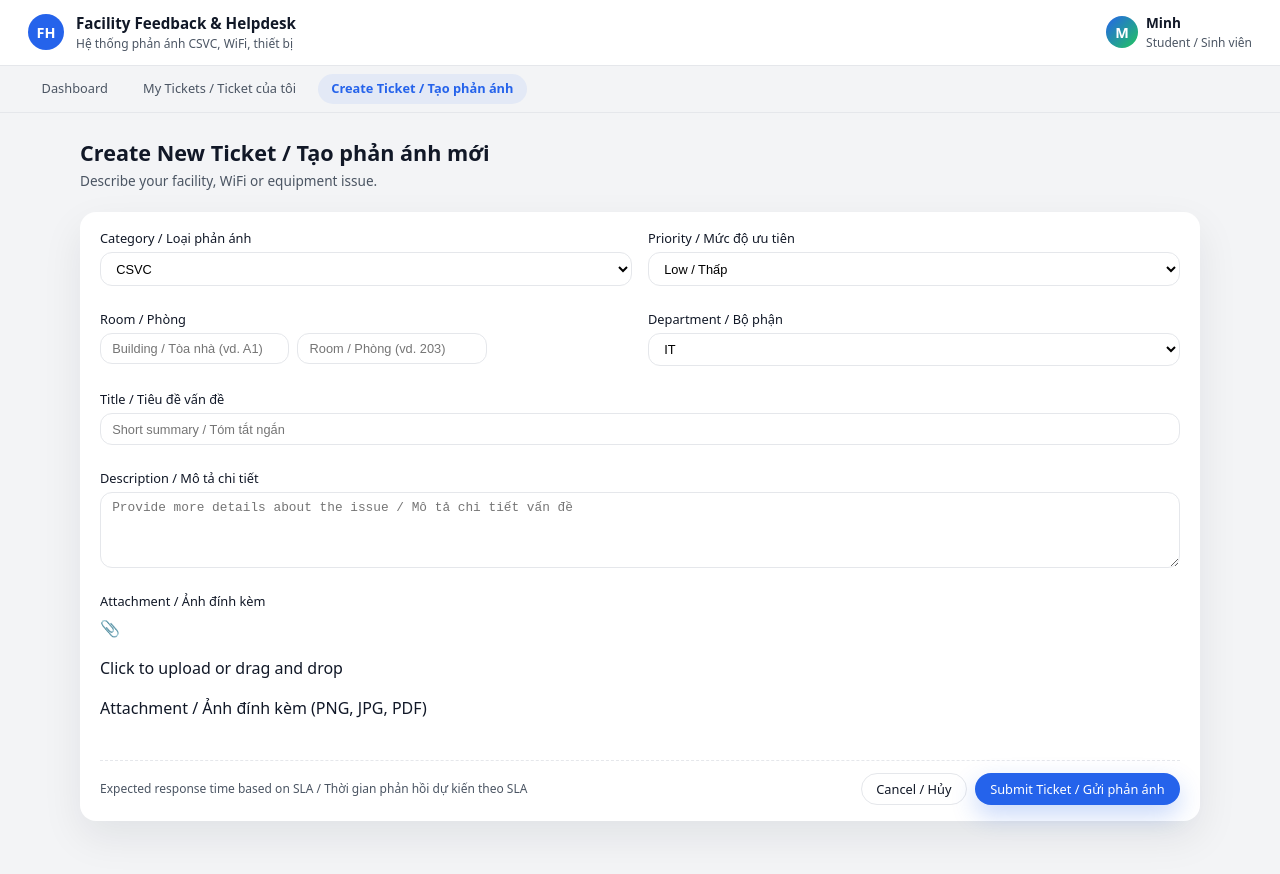
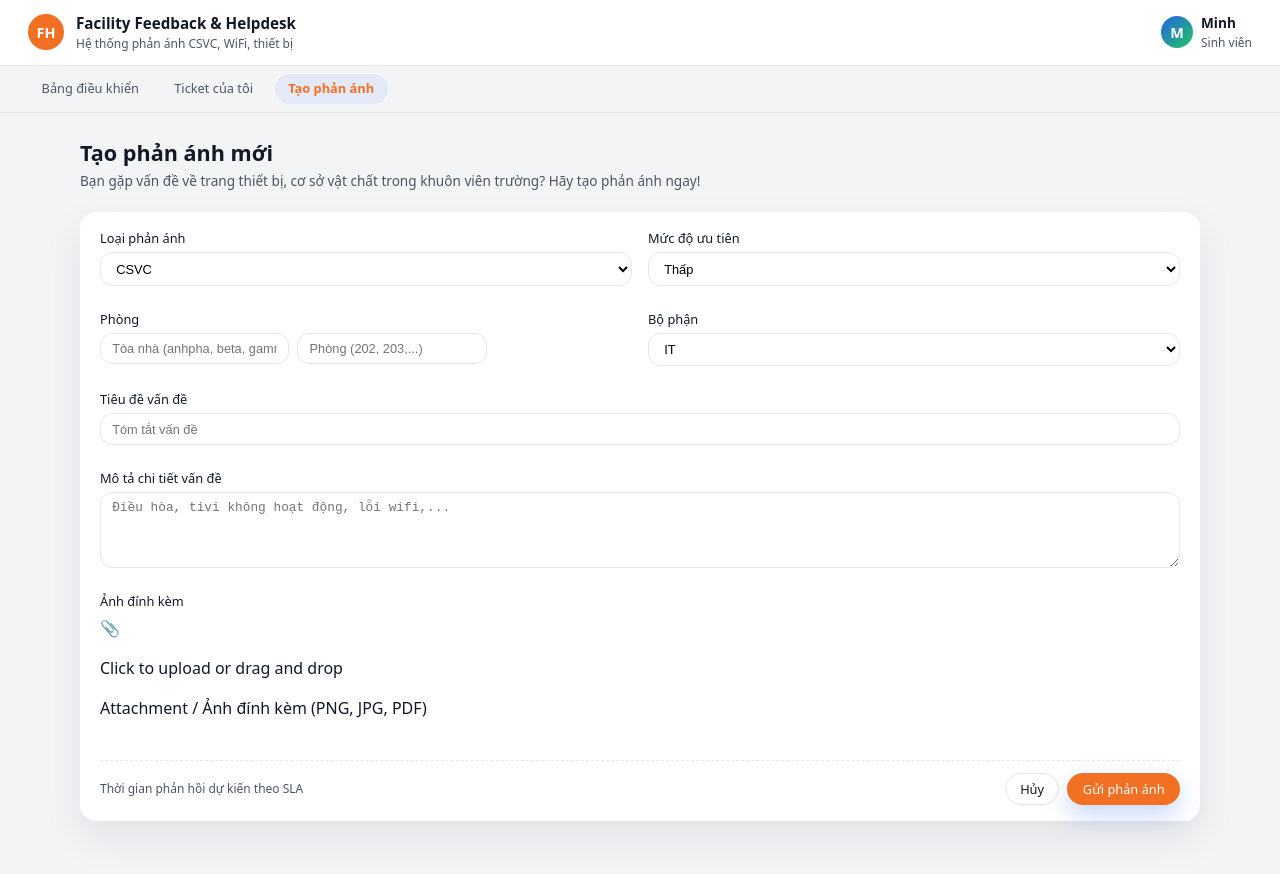
Before and after one commit to minhnnse185018/HelpDesk, a React (Vite) app: page /student/create-ticket in a window 1280 px wide. Shown: the top 874 px of the page. Built offline with nearby package versions, Linux system fonts and the light colour scheme.

Commit message:
chỉnh sửa giao diện tạo phản ánh

```diff
--- a/src/index.css
+++ b/src/index.css
@@ -1,5 +1,5 @@
 :root {
-  --color-primary: #2563eb;
+  --color-primary: #F27024;
   --color-accent: #22c55e;
   --color-bg: #f3f4f6;
   --color-surface: #ffffff;
--- a/src/layouts/AdminLayout.jsx
+++ b/src/layouts/AdminLayout.jsx
@@ -1,7 +1,13 @@
+import { useState } from 'react'
 import { NavLink, Outlet, useNavigate } from 'react-router-dom'
 
 function AdminLayout() {
   const navigate = useNavigate()
+  const [showDropdown, setShowDropdown] = useState(false)
+
+  const handleLogout = () => {
+    navigate('/login')
+  }
 
   return (
     <div className="app-shell app-shell-admin">
@@ -9,7 +15,7 @@ function AdminLayout() {
         <div className="sidebar-header" onClick={() => navigate('/admin/dashboard')}>
           <div className="app-logo">FH</div>
           <div className="app-title-group">
-            <span className="app-title-short">Facility Helpdesk</span>
+            <span className="app-title-short">Helpdesk</span>
           </div>
         </div>
         <nav className="sidebar-nav">
@@ -19,7 +25,7 @@ function AdminLayout() {
               `sidebar-link ${isActive ? 'sidebar-link-active' : ''}`
             }
           >
-            Dashboard
+            Bảng điều khiển
           </NavLink>
           <NavLink
             to="/admin/tickets"
@@ -27,7 +33,7 @@ function AdminLayout() {
               `sidebar-link ${isActive ? 'sidebar-link-active' : ''}`
             }
           >
-            Tickets
+            Quản lý Ticket
           </NavLink>
           <NavLink
             to="/admin/categories"
@@ -35,7 +41,7 @@ function AdminLayout() {
               `sidebar-link ${isActive ? 'sidebar-link-active' : ''}`
             }
           >
-            Categories
+            Danh mục
           </NavLink>
           <NavLink
             to="/admin/rooms-departments"
@@ -43,7 +49,7 @@ function AdminLayout() {
               `sidebar-link ${isActive ? 'sidebar-link-active' : ''}`
             }
           >
-            Rooms &amp; Departments
+            Phòng & Ban
           </NavLink>
           <NavLink
             to="/admin/reports"
@@ -51,7 +57,7 @@ function AdminLayout() {
               `sidebar-link ${isActive ? 'sidebar-link-active' : ''}`
             }
           >
-            Reports
+            Báo cáo
           </NavLink>
         </nav>
       </aside>
@@ -59,7 +65,7 @@ function AdminLayout() {
       <div className="app-main">
         <header className="top-bar top-bar-admin">
           <div className="top-bar-left">
-            <span className="page-title-prefix">Admin</span>
+            <span className="page-title-prefix">Quản trị viên</span>
           </div>
           <div className="top-bar-right">
             <button
@@ -69,12 +75,23 @@ function AdminLayout() {
             >
               🔔
             </button>
-            <div className="user-info">
+            <div
+              className="user-info"
+              onClick={() => setShowDropdown(!showDropdown)}
+              style={{ cursor: 'pointer', position: 'relative' }}
+            >
               <div className="user-avatar">A</div>
               <div className="user-meta">
                 <span className="user-name">Admin</span>
-                <span className="user-role">Facility Admin / Quản trị</span>
+                <span className="user-role">Quản trị viên</span>
               </div>
+              {showDropdown && (
+                <div className="user-dropdown">
+                  <button onClick={handleLogout} className="user-dropdown-item">
+                    Đăng xuất
+                  </button>
+                </div>
+              )}
             </div>
           </div>
         </header>
--- a/src/layouts/StudentLayout.jsx
+++ b/src/layouts/StudentLayout.jsx
@@ -1,7 +1,14 @@
+import { useState } from 'react'
 import { NavLink, Outlet, useNavigate } from 'react-router-dom'
 
 function StudentLayout() {
   const navigate = useNavigate()
+  const [showDropdown, setShowDropdown] = useState(false)
+
+  const handleLogout = () => {
+    // Implement logout logic here (e.g., clear tokens)
+    navigate('/login')
+  }
 
   return (
     <div className="app-shell">
@@ -14,12 +21,23 @@ function StudentLayout() {
           </div>
         </div>
         <div className="top-bar-right">
-          <div className="user-info">
+          <div
+            className="user-info"
+            onClick={() => setShowDropdown(!showDropdown)}
+            style={{ cursor: 'pointer', position: 'relative' }}
+          >
             <div className="user-avatar">M</div>
             <div className="user-meta">
               <span className="user-name">Minh</span>
-              <span className="user-role">Student / Sinh viên</span>
+              <span className="user-role">Sinh viên</span>
             </div>
+            {showDropdown && (
+              <div className="user-dropdown">
+                <button onClick={handleLogout} className="user-dropdown-item">
+                  Đăng xuất
+                </button>
+              </div>
+            )}
           </div>
         </div>
       </header>
@@ -31,7 +49,7 @@ function StudentLayout() {
             `top-nav-link ${isActive ? 'top-nav-link-active' : ''}`
           }
         >
-          Dashboard
+          Bảng điều khiển
         </NavLink>
         <NavLink
           to="/student/my-tickets"
@@ -39,7 +57,7 @@ function StudentLayout() {
             `top-nav-link ${isActive ? 'top-nav-link-active' : ''}`
           }
         >
-          My Tickets / Ticket của tôi
+          Ticket của tôi
         </NavLink>
         <NavLink
           to="/student/create-ticket"
@@ -47,7 +65,7 @@ function StudentLayout() {
             `top-nav-link ${isActive ? 'top-nav-link-active' : ''}`
           }
         >
-          Create Ticket / Tạo phản ánh
+          Tạo phản ánh
         </NavLink>
       </nav>
 
--- a/src/pages/admin/AdminDashboard.jsx
+++ b/src/pages/admin/AdminDashboard.jsx
@@ -1,8 +1,8 @@
 function AdminDashboard() {
   const kpis = [
-    { label: 'Total Tickets / Tổng số ticket', value: 132 },
-    { label: 'On-time SLA / Đúng SLA', value: '87%' },
-    { label: 'Overdue Tickets / Ticket trễ hạn', value: 26 },
+    { label: 'Tổng số ticket', value: 132 },
+    { label: 'Đúng SLA', value: '87%' },
+    { label: 'Ticket trễ hạn', value: 26 },
   ]
 
   const recentTickets = [
@@ -36,9 +36,9 @@ function AdminDashboard() {
     <div className="page">
       <div className="page-header">
         <div>
-          <h2 className="page-title">Admin Dashboard</h2>
+          <h2 className="page-title">Bảng điều khiển quản trị</h2>
           <p className="page-subtitle">
-            Overview of tickets, SLA performance and recent activity.
+            Tổng quan về ticket, hiệu suất SLA và hoạt động gần đây.
           </p>
         </div>
       </div>
@@ -57,7 +57,7 @@ function AdminDashboard() {
       <section className="section section-grid-two">
         <div className="card chart-card">
           <h3 className="section-title">
-            Tickets by Category / Ticket theo loại
+            Ticket theo loại
           </h3>
           <div className="chart-placeholder bar-chart">
             <div className="bar-row">
@@ -93,18 +93,18 @@ function AdminDashboard() {
 
         <div className="card chart-card">
           <h3 className="section-title">
-            SLA Status / Trạng thái SLA
+            Trạng thái SLA
           </h3>
           <div className="chart-placeholder donut-chart">
             <div className="donut" />
             <div className="donut-legend">
               <div className="legend-item">
                 <span className="legend-dot legend-dot-green" />
-                <span>On-time / Đúng SLA</span>
+                <span>Đúng SLA</span>
               </div>
               <div className="legend-item">
                 <span className="legend-dot legend-dot-red" />
-                <span>Overdue / Trễ hạn</span>
+                <span>Trễ hạn</span>
               </div>
             </div>
           </div>
@@ -115,17 +115,17 @@ function AdminDashboard() {
         <div className="card table-card">
           <div className="section-header">
             <h3 className="section-title">
-              Recent Tickets / Ticket gần đây
+              Ticket gần đây
             </h3>
           </div>
           <table className="table">
             <thead>
               <tr>
-                <th>Ticket ID</th>
-                <th>Category / Loại</th>
-                <th>Room / Phòng</th>
-                <th>Status / Trạng thái</th>
-                <th>SLA Due / Hạn SLA</th>
+                <th>Mã Ticket</th>
+                <th>Loại</th>
+                <th>Phòng</th>
+                <th>Trạng thái</th>
+                <th>Hạn SLA</th>
               </tr>
             </thead>
             <tbody>
--- a/src/pages/student/CreateTicket.jsx
+++ b/src/pages/student/CreateTicket.jsx
@@ -4,10 +4,10 @@ function CreateTicket() {
       <div className="page-header">
         <div>
           <h2 className="page-title">
-            Create New Ticket / Tạo phản ánh mới
+            Tạo phản ánh mới
           </h2>
           <p className="page-subtitle">
-            Describe your facility, WiFi or equipment issue.
+            Bạn gặp vấn đề về trang thiết bị, cơ sở vật chất trong khuôn viên trường? Hãy tạo phản ánh ngay!
           </p>
         </div>
       </div>
@@ -17,7 +17,7 @@ function CreateTicket() {
           <div className="form-grid">
             <div className="form-field">
               <label className="form-label">
-                Category / Loại phản ánh
+                Loại phản ánh
               </label>
               <select className="input">
                 <option>CSVC</option>
@@ -29,34 +29,34 @@ function CreateTicket() {
 
             <div className="form-field">
               <label className="form-label">
-                Priority / Mức độ ưu tiên
+                Mức độ ưu tiên
               </label>
               <select className="input">
-                <option>Low / Thấp</option>
-                <option>Medium / Trung bình</option>
-                <option>High / Cao</option>
-                <option>Urgent / Khẩn cấp</option>
+                <option> Thấp</option>
+                <option>Trung bình</option>
+                <option>Cao</option>
+                <option>Khẩn cấp</option>
               </select>
             </div>
 
             <div className="form-field">
-              <label className="form-label">Room / Phòng</label>
+              <label className="form-label">Phòng</label>
               <div className="input-group">
                 <input
                   type="text"
                   className="input"
-                  placeholder="Building / Tòa nhà (vd. A1)"
+                  placeholder="Tòa nhà (anhpha, beta, gamma,...)"
                 />
                 <input
                   type="text"
                   className="input"
-                  placeholder="Room / Phòng (vd. 203)"
+                  placeholder="Phòng (202, 203,...)"
                 />
               </div>
             </div>
 
             <div className="form-field">
-              <label className="form-label">Department / Bộ phận</label>
+              <label className="form-label">Bộ phận</label>
               <select className="input">
                 <option>IT</option>
                 <option>CSVC</option>
@@ -66,29 +66,29 @@ function CreateTicket() {
 
             <div className="form-field full-width">
               <label className="form-label">
-                Title / Tiêu đề vấn đề
+                Tiêu đề vấn đề
               </label>
               <input
                 type="text"
                 className="input"
-                placeholder="Short summary / Tóm tắt ngắn"
+                placeholder="Tóm tắt vấn đề"
               />
             </div>
 
             <div className="form-field full-width">
               <label className="form-label">
-                Description / Mô tả chi tiết
+                Mô tả chi tiết vấn đề
               </label>
               <textarea
                 className="input textarea"
                 rows={4}
-                placeholder="Provide more details about the issue / Mô tả chi tiết vấn đề"
+                placeholder="Điều hòa, tivi không hoạt động, lỗi wifi,..."
               />
             </div>
 
             <div className="form-field full-width">
               <label className="form-label">
-                Attachment / Ảnh đính kèm
+                Ảnh đính kèm
               </label>
               <div className="upload-area">
                 <span className="upload-icon">📎</span>
@@ -106,15 +106,15 @@ function CreateTicket() {
 
           <div className="form-footer">
             <div className="sla-hint">
-              Expected response time based on SLA / Thời gian phản hồi dự kiến
+              Thời gian phản hồi dự kiến
               theo SLA
             </div>
             <div className="form-actions">
               <button type="button" className="btn btn-secondary">
-                Cancel / Hủy
+                Hủy
               </button>
               <button type="button" className="btn btn-primary">
-                Submit Ticket / Gửi phản ánh
+                Gửi phản ánh
               </button>
             </div>
           </div>
--- a/src/pages/student/StudentDashboard.jsx
+++ b/src/pages/student/StudentDashboard.jsx
@@ -1,8 +1,8 @@
 function StudentDashboard() {
   const overviewStats = [
-    { label: 'Open Tickets / Ticket đang mở', value: 3 },
-    { label: 'In Progress / Đang xử lý', value: 5 },
-    { label: 'Resolved / Đã xử lý', value: 18 },
+    { label: 'Ticket đang mở', value: 3 },
+    { label: 'Đang xử lý', value: 5 },
+    { label: 'Đã xử lý', value: 18 },
   ]
 
   const recentTickets = [
@@ -40,19 +40,19 @@ function StudentDashboard() {
     },
   ]
 
-  const filters = ['All', 'New', 'In Progress', 'Resolved', 'Overdue']
+  const filters = ['Tất cả', 'Mới', 'Đang xử lý', 'Đã xử lý', 'Quá hạn']
 
   return (
     <div className="page">
       <div className="page-header">
         <div>
-          <h2 className="page-title">Student Dashboard</h2>
+          <h2 className="page-title">Bảng điều khiển sinh viên</h2>
           <p className="page-subtitle">
-            Hi Minh 👋 – Student / Sinh viên
+            Xin chào Minh 👋 – Sinh viên
           </p>
         </div>
         <button type="button" className="btn btn-primary">
-          Create New Ticket / Tạo phản ánh mới
+          Tạo phản ánh mới
         </button>
       </div>
 
@@ -70,7 +70,7 @@ function StudentDashboard() {
       <section className="section">
         <div className="section-header">
           <h3 className="section-title">
-            Recent Tickets / Ticket gần đây
+            Ticket gần đây
           </h3>
           <div className="filter-pills">
             {filters.map((filter) => (
@@ -85,11 +85,11 @@ function StudentDashboard() {
           <table className="table">
             <thead>
               <tr>
-                <th>Ticket ID</th>
-                <th>Category / Loại</th>
-                <th>Room / Phòng</th>
-                <th>Status / Trạng thái</th>
-                <th>SLA Due / Hạn SLA</th>
+                <th>Mã Ticket</th>
+                <th>Loại</th>
+                <th>Phòng</th>
+                <th>Trạng thái</th>
+                <th>Hạn SLA</th>
               </tr>
             </thead>
             <tbody>
```
Also changed, not shown: src/App.css (+32 -0 lines), src/pages/Login.jsx (+7 -7 lines), 1 other file (tests, documents, lock files or other folders).
